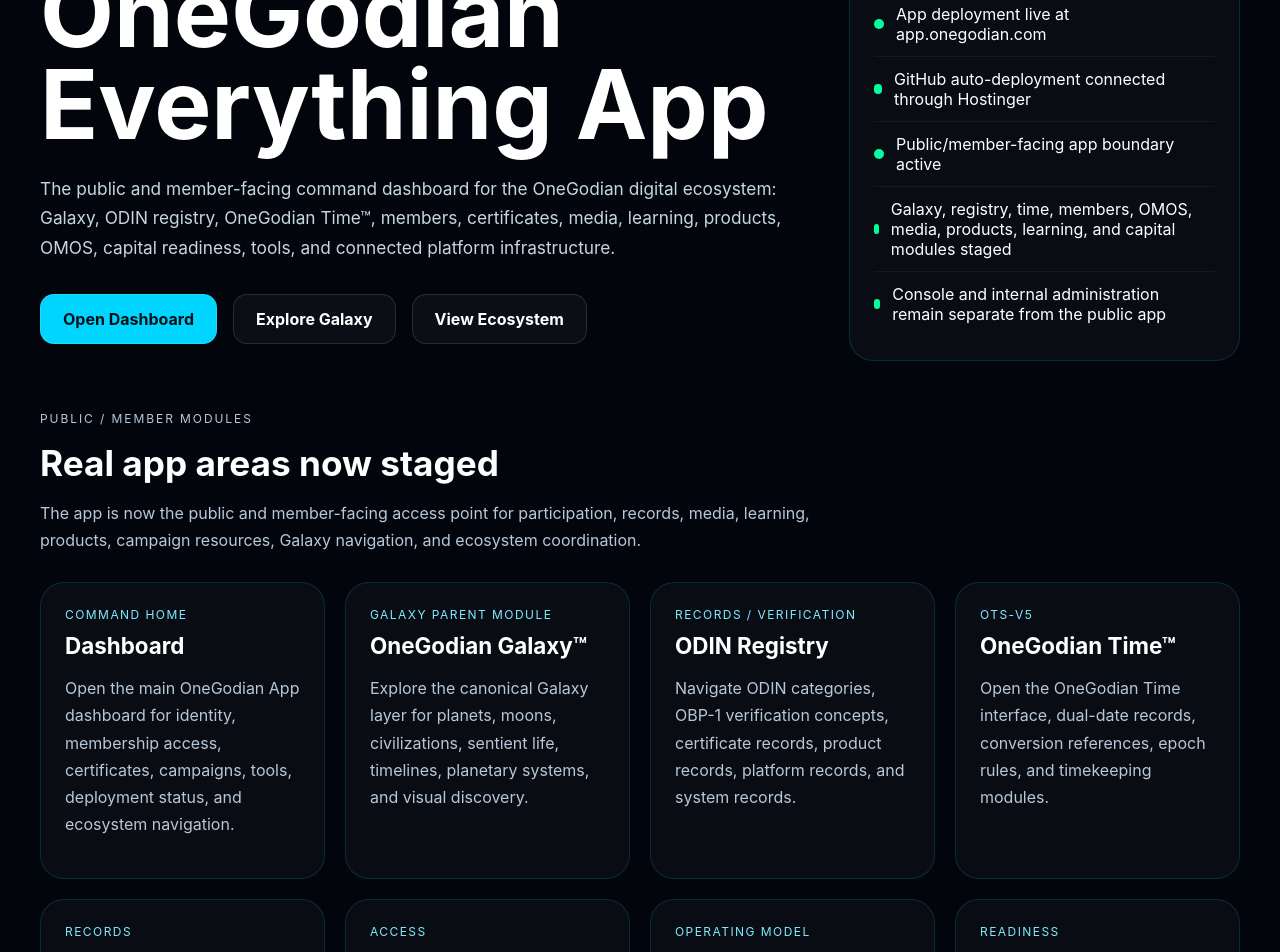
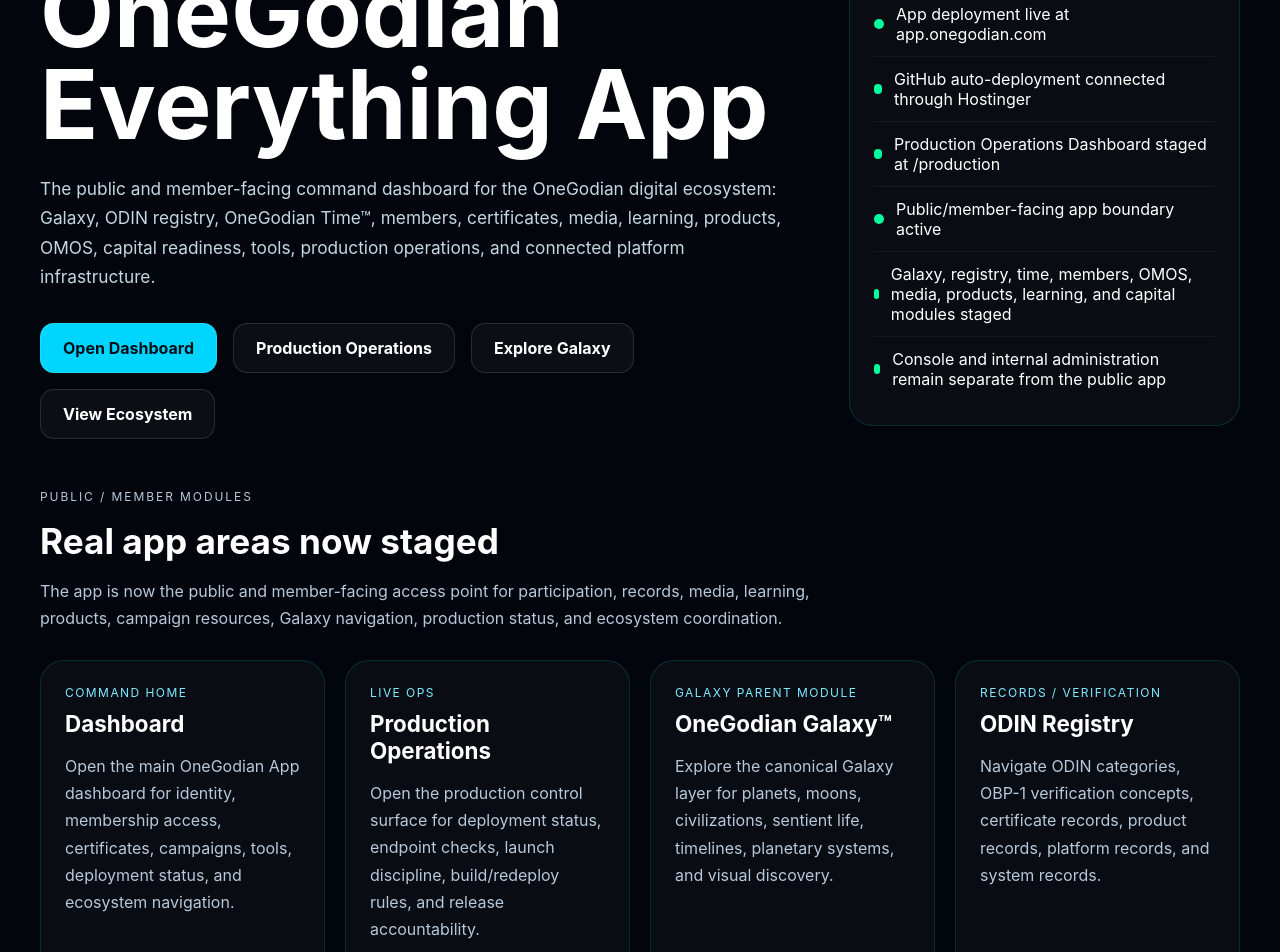
Before and after one commit to ohi-stack/onegodian-app-deploy, a Next.js app: page / in a window 1280 px wide. Shown: the part 180-1132 px from the top of the page. Built offline with nearby package versions, Linux system fonts and the light colour scheme.

Commit message:
Expose Production Operations Dashboard on homepage

```diff
--- a/src/app/page.tsx
+++ b/src/app/page.tsx
@@ -5,6 +5,13 @@ const primaryModules = [
     eyebrow: 'Command Home',
     description:
       'Open the main OneGodian App dashboard for identity, membership access, certificates, campaigns, tools, deployment status, and ecosystem navigation.',
+  },
+  {
+    name: 'Production Operations',
+    href: '/production',
+    eyebrow: 'Live Ops',
+    description:
+      'Open the production control surface for deployment status, endpoint checks, launch discipline, build/redeploy rules, and release accountability.',
   },
   {
     name: 'OneGodian Galaxy™',
@@ -88,6 +95,7 @@ const primaryModules = [
 const statusItems = [
   'App deployment live at app.onegodian.com',
   'GitHub auto-deployment connected through Hostinger',
+  'Production Operations Dashboard staged at /production',
   'Public/member-facing app boundary active',
   'Galaxy, registry, time, members, OMOS, media, products, learning, and capital modules staged',
   'Console and internal administration remain separate from the public app',
@@ -106,6 +114,7 @@ const ecosystemPortals = [
 
 const nextPriorities = [
   'Keep app.onegodian.com synced with the deploy repository after every content update.',
+  'Use /production as the live operations checklist after each Codex merge.',
   'Fill each module route with structured content, status data, and clear calls to action.',
   'Connect certificates to QRV verification and certificate record pages.',
   'Connect products to OneGodian.com commerce categories and campaign collections.',
@@ -121,6 +130,7 @@ export default function HomePage() {
           <a href="/" className="brand-mark">OneGodian App</a>
           <div className="nav-links">
             <a href="/dashboard">Dashboard</a>
+            <a href="/production">Production</a>
             <a href="/galaxy">Galaxy</a>
             <a href="/registry">Registry</a>
             <a href="/time">Time</a>
@@ -137,10 +147,11 @@ export default function HomePage() {
             <p className="hero-copy">
               The public and member-facing command dashboard for the OneGodian digital ecosystem: Galaxy,
               ODIN registry, OneGodian Time™, members, certificates, media, learning, products, OMOS,
-              capital readiness, tools, and connected platform infrastructure.
+              capital readiness, tools, production operations, and connected platform infrastructure.
             </p>
             <div className="hero-actions">
               <a className="button primary" href="/dashboard">Open Dashboard</a>
+              <a className="button secondary" href="/production">Production Operations</a>
               <a className="button secondary" href="/galaxy">Explore Galaxy</a>
               <a className="button secondary" href="/ecosystem">View Ecosystem</a>
             </div>
@@ -164,7 +175,7 @@ export default function HomePage() {
           <h2>Real app areas now staged</h2>
           <p>
             The app is now the public and member-facing access point for participation, records, media,
-            learning, products, campaign resources, Galaxy navigation, and ecosystem coordination.
+            learning, products, campaign resources, Galaxy navigation, production status, and ecosystem coordination.
           </p>
         </div>
 
```
